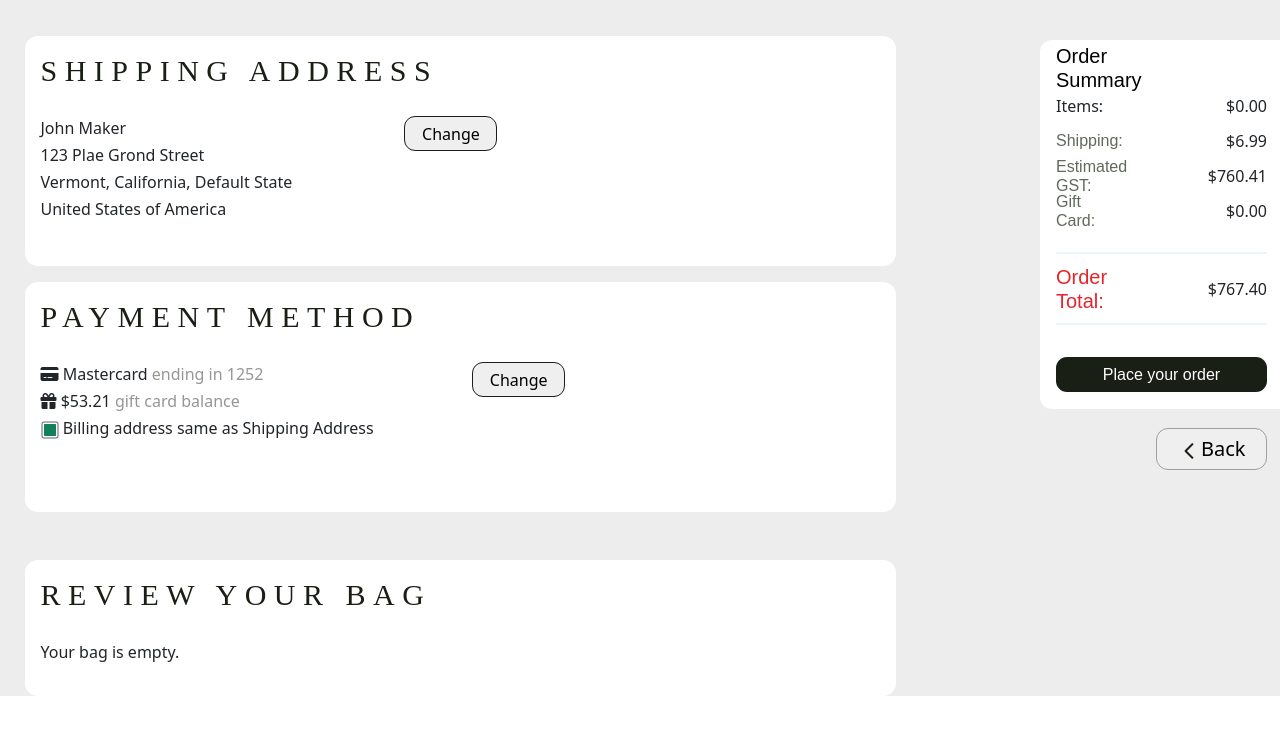
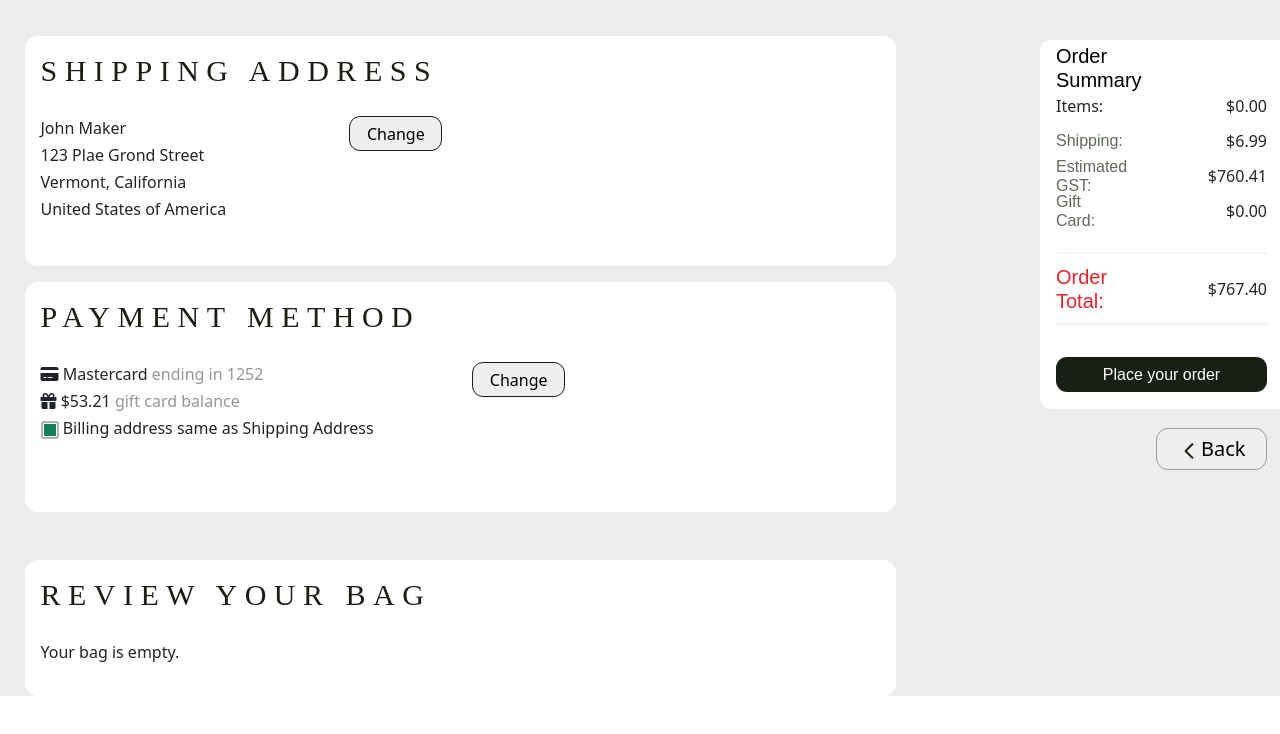
Before and after one commit to Nozzie-Dev/E-commerce_May_Cohort, a React (Create React App) app in the folder melsoft-website/: page /checkoutform in a window 1280 px wide. Shown: the top 734 px of the page. Built offline with nearby package versions, Linux system fonts and the light colour scheme.

Commit message:
Update CheckoutForm.js

```diff
--- a/melsoft-website/src/components/CheckoutForm.js
+++ b/melsoft-website/src/components/CheckoutForm.js
@@ -110,7 +110,7 @@ const CheckoutForm = () => {
                     <div className='col-10'>
                         <p>{address.name || 'John Maker'}</p>
                         <p>{address.street || '123 Plae Grond Street'}</p>
-                        <p>{address.city || 'Vermont, California'}, {address.state || 'Default State'}</p>
+                        <p>{address.city || 'Vermont'}, {address.state || 'California'}</p>
                         <p>{address.country || 'United States of America'}</p>
                     </div>
 
```
